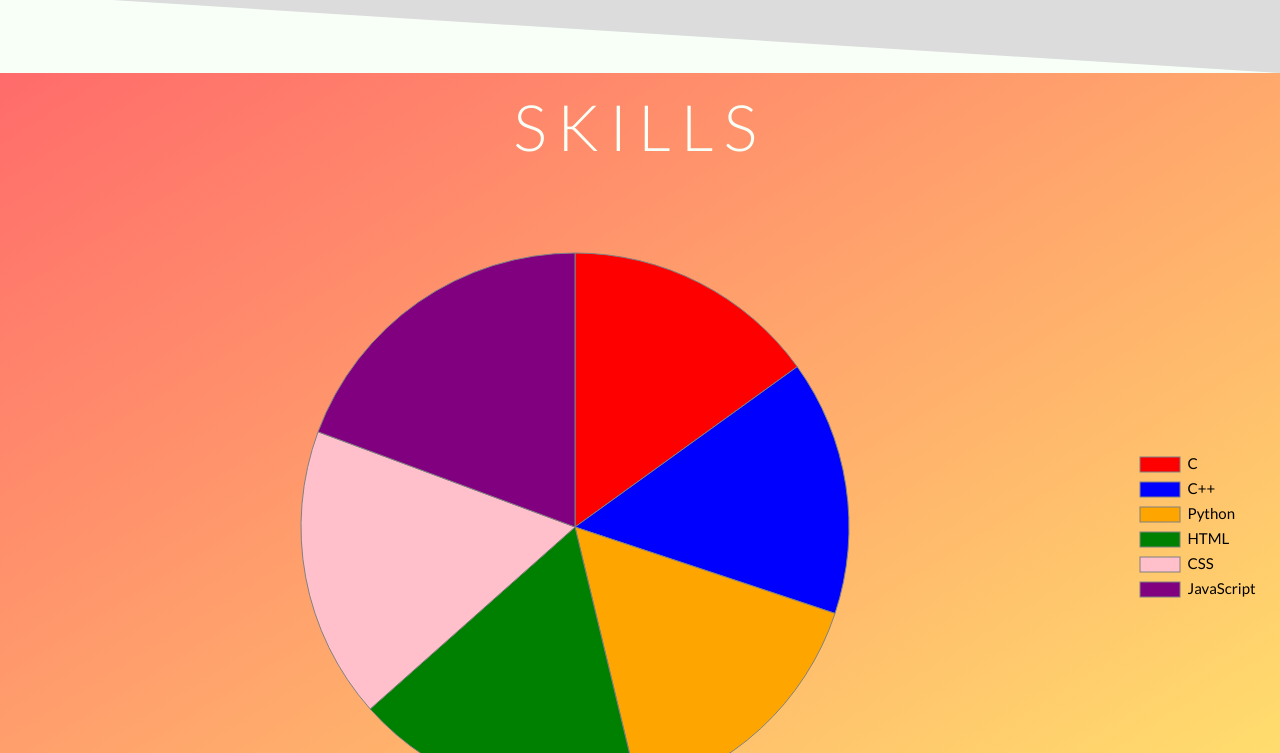
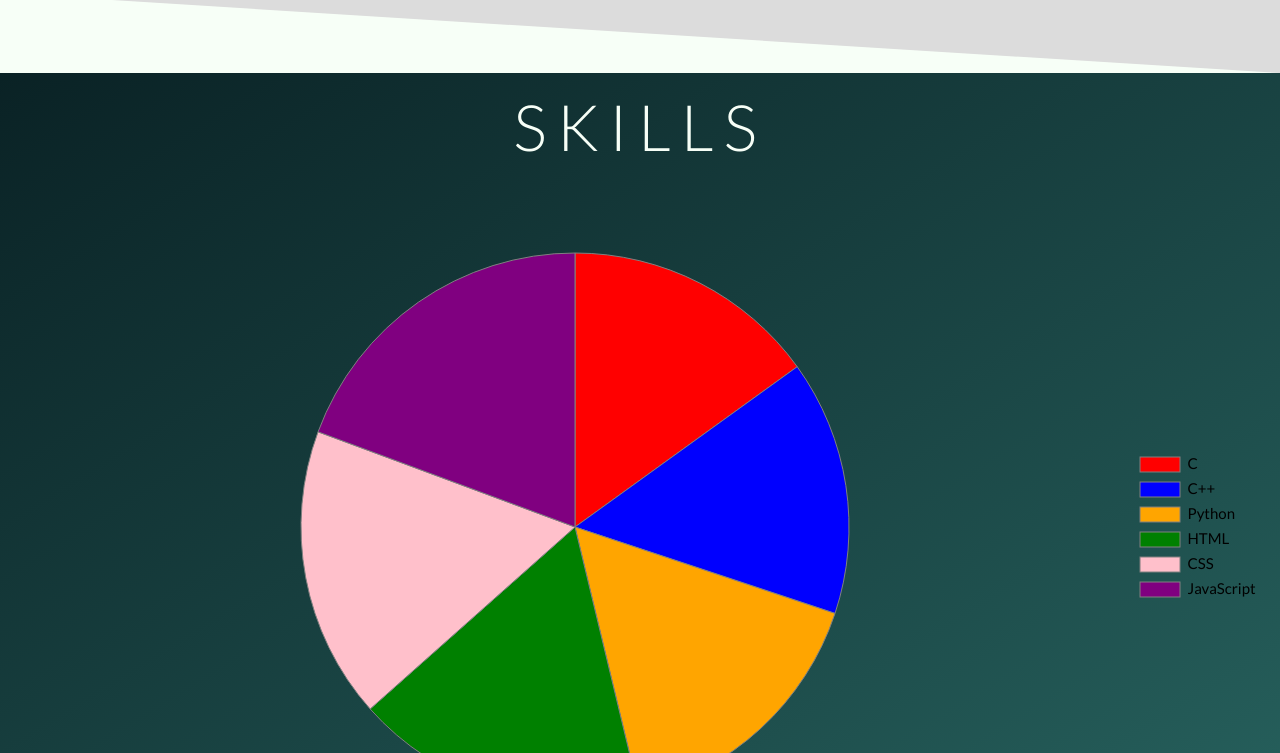
Before and after one commit to sardug10/Portfolio, a plain HTML site: page index.html in a window 1280 px wide. Shown: the part 1527-2280 px from the top of the page. Drawn offline with nearby package versions, Linux system fonts and the light colour scheme.

Commit message:
Update style.css

```diff
--- a/css/style.css
+++ b/css/style.css
@@ -298,7 +298,8 @@ i:hover {
 }
 
 .skills {
-  background: linear-gradient(to bottom right, #ff6b6b, #ffe66d);
+  background: linear-gradient(to bottom right, rgb(10, 34, 37),
+    rgb(39, 98, 94));
   height: 130vh;
   background-size: cover;
   background-position: top;
```
